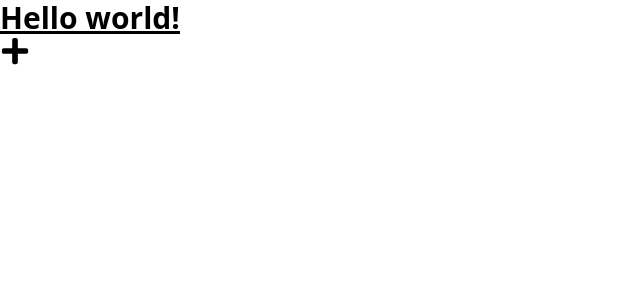
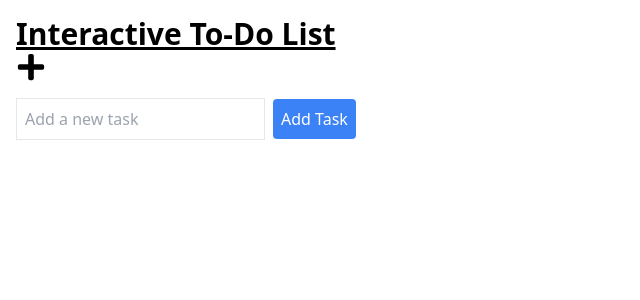
Before and after one commit to GPT-Engineer-App/future-task-tracker, a React (Vite) app: page / in a window 1280 px wide. Shown: the top 300 px of the page, without its empty margins (0-640 px from the left). Built offline with nearby package versions, Linux system fonts and the light colour scheme.

Commit message:
Added a form to input new to-do items and display a list of to-do items in the `Index` component. Applied basic styling using Tailwind CSS.
Prompt: Let’s keep building

```diff
--- a/src/pages/Index.jsx
+++ b/src/pages/Index.jsx
@@ -1,13 +1,38 @@
 // Complete the Index page component here
-import { FaPlus } from "react-icons/fa"; // example - use react-icons/fa for icons
+import { FaPlus } from "react-icons/fa";
+import { useState } from "react";
 
 const Index = () => {
-  // TODO: Create the website here!
+  const [todos, setTodos] = useState([]);
+  const [inputValue, setInputValue] = useState("");
+
+  const handleAddTodo = () => {
+    if (inputValue.trim()) {
+      setTodos([...todos, inputValue]);
+      setInputValue("");
+    }
+  };
+
   return (
-    <h1 className="text-3xl font-bold underline">
-      Hello world! <FaPlus />
-    </h1>
-  ); // example
+    <div className="container mx-auto p-4">
+      <h1 className="text-3xl font-bold underline mb-4">
+        Interactive To-Do List <FaPlus />
+      </h1>
+      <div className="mb-4">
+        <input type="text" value={inputValue} onChange={(e) => setInputValue(e.target.value)} className="border p-2 mr-2" placeholder="Add a new task" />
+        <button onClick={handleAddTodo} className="bg-blue-500 text-white p-2 rounded">
+          Add Task
+        </button>
+      </div>
+      <ul className="list-disc pl-5">
+        {todos.map((todo, index) => (
+          <li key={index} className="mb-2">
+            {todo}
+          </li>
+        ))}
+      </ul>
+    </div>
+  );
 };
 
 export default Index;
```
